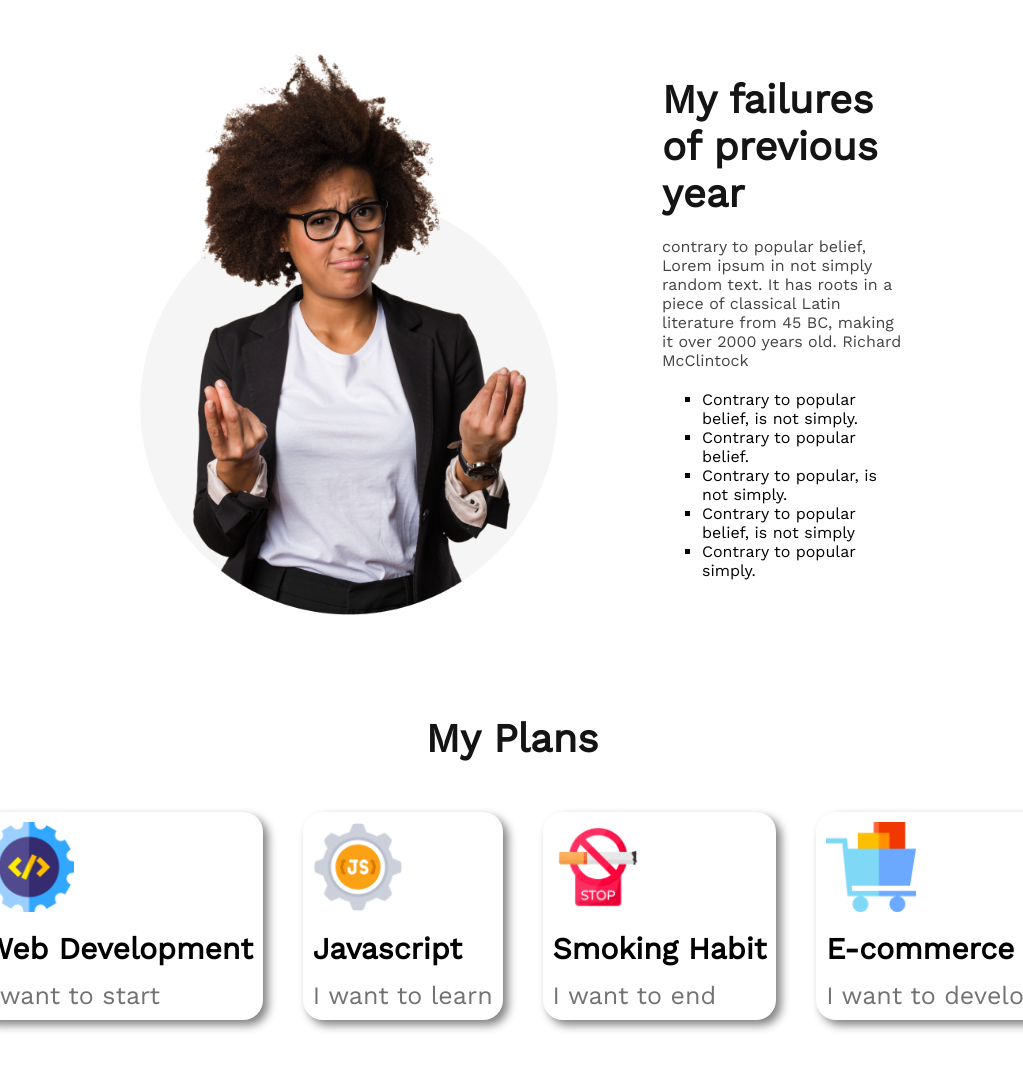
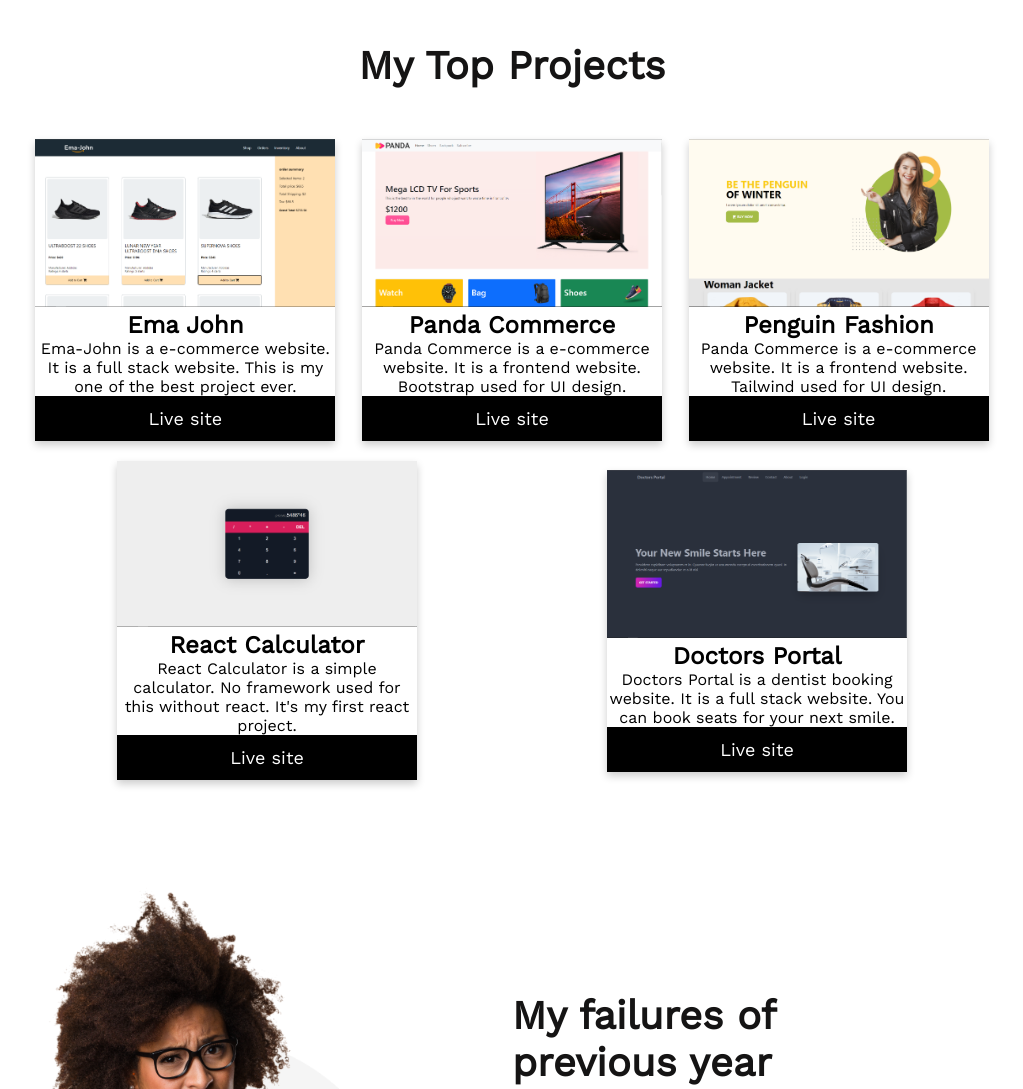
Before and after one commit to ctasbihas/new-year-new-me, a plain HTML site: page index.html in a window 1280 px wide. Shown: the part 820-1909 px from the top of the page, without its empty margins (128-1151 px from the left). Drawn offline with nearby package versions, Linux system fonts and the light colour scheme.

Commit message:
everything is done

```diff
--- a/index.html
+++ b/index.html
@@ -6,6 +6,7 @@
     <meta name="viewport" content="width=device-width, initial-scale=1.0" />
     <title>New Year New Me</title>
     <link rel="stylesheet" href="styles/style.css" />
+    <link rel="stylesheet" href="styles/top-projects.css" />
     <link rel="preconnect" href="https://fonts.googleapis.com" />
     <link rel="preconnect" href="https://fonts.gstatic.com" crossorigin />
     <link
@@ -18,7 +19,7 @@
     <header>
       <div class="banner">
         <h1 class="banner-title">
-          All Thinks Are<br />Possible If You<br />believe
+          Everything is<br />Possible If You<br />believe
         </h1>
         <p>
           There are many variations of passages of Lorem Ipsum<br />available,
@@ -29,20 +30,129 @@
       </div>
     </header>
     <main>
+      <!-- Hero Section -->
+      <section class="hero">
+        <h1 class="hero-title">My Top Projects</h1>
+        <div class="top-projects">
+          <div class="e-commerce">
+            <div class="card">
+              <img
+                src="images/top-projects/ema-john.png"
+                alt="Ema-John"
+                style="width: 100%"
+              />
+              <h1>Ema John</h1>
+              <p class="price"></p>
+              <p>
+                Ema-John is a e-commerce website. It is a full stack website.
+                This is my one of the best project ever.
+              </p>
+              <p>
+                <a href="https://ema-john-dc808.web.app" target="_blank"
+                  ><button>Live site</button></a
+                >
+              </p>
+            </div>
+            <div class="card">
+              <img
+                src="images/top-projects/panda-commerce.png"
+                alt=""
+                style="width: 100%"
+              />
+              <h1>Panda Commerce</h1>
+              <p class="price"></p>
+              <p>
+                Panda Commerce is a e-commerce website. It is a frontend website.
+                Bootstrap used for UI design.
+              </p>
+              <p>
+                <a
+                  href="https://ctas-panda-commerce.netlify.app/"
+                  target="_blank"
+                  ><button>Live site</button></a
+                >
+              </p>
+            </div>
+            <div class="card">
+              <img
+                src="images/top-projects/penguin-fashion.png"
+                alt="Penguin Fashion"
+                style="width: 100%"
+              />
+              <h1>Penguin Fashion</h1>
+              <p class="price"></p>
+              <p>
+                Panda Commerce is a e-commerce website. It is a frontend website.
+                Tailwind used for UI design.
+              </p>
+              <p>
+                <a
+                  href="https://ctas-penguin-fashion.netlify.app/"
+                  target="_blank"
+                  ><button>Live site</button></a
+                >
+              </p>
+            </div>
+          </div>
+          <div class="other-sites">
+            <div class="card">
+              <img
+                src="images/top-projects/react-calculator.png"
+                alt=""
+                style="width: 100%"
+              />
+              <h1>React Calculator</h1>
+              <p class="price"></p>
+              <p>
+                React Calculator is a simple calculator. No framework used for this without react.
+                It's my first react project.
+              </p>
+              <p>
+                <a
+                  href="https://ctas-react-calculator.netlify.app/"
+                  target="_blank"
+                  ><button>Live site</button></a
+                >
+              </p>
+            </div>
+            <div class="card">
+              <img
+                src="images/top-projects/doctors-portal.png"
+                alt=""
+                style="width: 100%"
+              />
+              <h1>Doctors Portal</h1>
+              <p class="price"></p>
+              <p>
+                Doctors Portal is a dentist booking website. It is a full stack website.
+                You can book seats for your next smile.
+              </p>
+              <p>
+                <a href="https://doctors-portal-48670.web.app/" target="_blank"
+                  ><button>Live site</button></a
+                >
+              </p>
+            </div>
+          </div>
+        </div>
+      </section>
       <!-- My failures -->
       <section class="my-failures">
         <img src="images/person.png" alt="" style="width: 450px" />
         <div>
-          <h2 class="failure-title">My failures of previous year</h2>
+          <h2 class="failure-title">My failures of<br />previous year</h2>
           <p style="color: #444343; margin: 20px 0">
-            contrary to popular belief, Lorem ipsum in not simply random text.
-            It has roots in a piece of classical Latin literature from 45 BC,
-            making it over 2000 years old. Richard McClintock
+            contrary to popular belief, Lorem ipsum in not<br />simply random
+            text. It has roots in a piece of<br />classical Latin literature
+            from 45 BC, making it over<br />2000 years old. Richard McClintock
           </p>
           <ol>
-            <li>Contrary to popular belief, is not simply.</li>
-            <li>Contrary to popular belief.</li>
-            <li>Contrary to popular, is not simply.</li>
+            <li>
+              I tried to learn so many programming languages at a time. Like :-
+              JS, Python, C++ etc.
+            </li>
+            <li>Don't practiced after learning something new.</li>
+            <li>Don't taking note after watching video.</li>
             <li>Contrary to popular belief, is not simply</li>
             <li>Contrary to popular simply.</li>
           </ol>
@@ -59,13 +169,13 @@
             <p class="plan-work">I want to start</p>
           </div>
           <div class="plan">
-            <img src="images/icons/js.png" alt="Javascript" />
-            <h2 class="plan-name">Javascript</h2>
+            <img src="images/icons/mern.png" alt="Javascript" />
+            <h2 class="plan-name">MERN Stack</h2>
             <p class="plan-work">I want to learn</p>
           </div>
           <div class="plan">
-            <img src="images/icons/smoke.png" alt="Smoke" />
-            <h2 class="plan-name">Smoking Habit</h2>
+            <img src="images/icons/gaming.png" alt="Smoke" />
+            <h2 class="plan-name">Gaming Habit</h2>
             <p class="plan-work">I want to end</p>
           </div>
           <div class="plan">
--- a/styles/style.css
+++ b/styles/style.css
@@ -48,13 +48,25 @@
   cursor: pointer;
 }
 
+/* Hero section */
+.hero{
+  margin-bottom: 100px;
+}
+.hero-title{
+  text-align: center;
+  font-size: 40px;
+  font-weight: 700;
+  color: #151414;
+  margin-bottom: 50px;
+}
+
 /* My failures */
 .my-failures {
-  padding: 0 250px;
   display: flex;
+  justify-content: center;
   gap: 90px;
   align-items: center;
-  margin: 0 auto 100px;
+  margin: 0 100px 100px;
 }
 .failure-title {
   font-weight: 700;
@@ -62,15 +74,16 @@
   color: #151414;
 }
 .my-failures ol li {
-  list-style-type: square;
+  list-style-image: url('../images/icons/check-mark1.png');
+  margin-top: 5px;
 }
 
 /* My Plans */
 .plan-section {
   margin-bottom: 100px;
+  text-align: center;
 }
 .plan-section > h1 {
-  text-align: center;
   font-size: 40px;
   font-weight: 700;
   color: #151414;
@@ -84,10 +97,11 @@
 .plan {
   box-shadow: 5px 5px 10px gray;
   border-radius: 20px;
-  padding: 10px;
+  padding: 10px 20px;
+  text-align: center;
 }
 .plan img {
-  width: 90px;
+  height: 90px;
 }
 .plan-name {
   font-weight: 700;
--- /dev/null
+++ b/styles/top-projects.css
@@ -0,0 +1,36 @@
+.top-projects{
+    padding: 0 150px;
+}
+.e-commerce, .other-sites{
+    display: flex;
+    margin-bottom: 20px;
+}
+
+.card {
+    box-shadow: 0 4px 8px 0 rgba(0, 0, 0, 0.2);
+    max-width: 300px;
+    margin: auto;
+    text-align: center;
+    font-family: arial;
+  }
+
+  .price {
+    color: grey;
+    font-size: 22px;
+  }
+
+  .card button {
+    border: none;
+    outline: 0;
+    padding: 12px;
+    color: white;
+    background-color: #000;
+    text-align: center;
+    cursor: pointer;
+    width: 100%;
+    font-size: 18px;
+  }
+
+  .card button:hover {
+    opacity: 0.7;
+  }
```
Also changed, not shown: images/icons/check-mark1.png (added), images/icons/check-mark2.png (added), images/icons/gaming.png (added), images/icons/mern.png (added), images/top-projects/doctors-portal.png (added), images/top-projects/ema-john.png (added), images/top-projects/panda-commerce.png (added), images/top-projects/penguin-fashion.png (added), images/top-projects/react-calculator.png (added), images/top-projects/virtual-phone.png (added).
